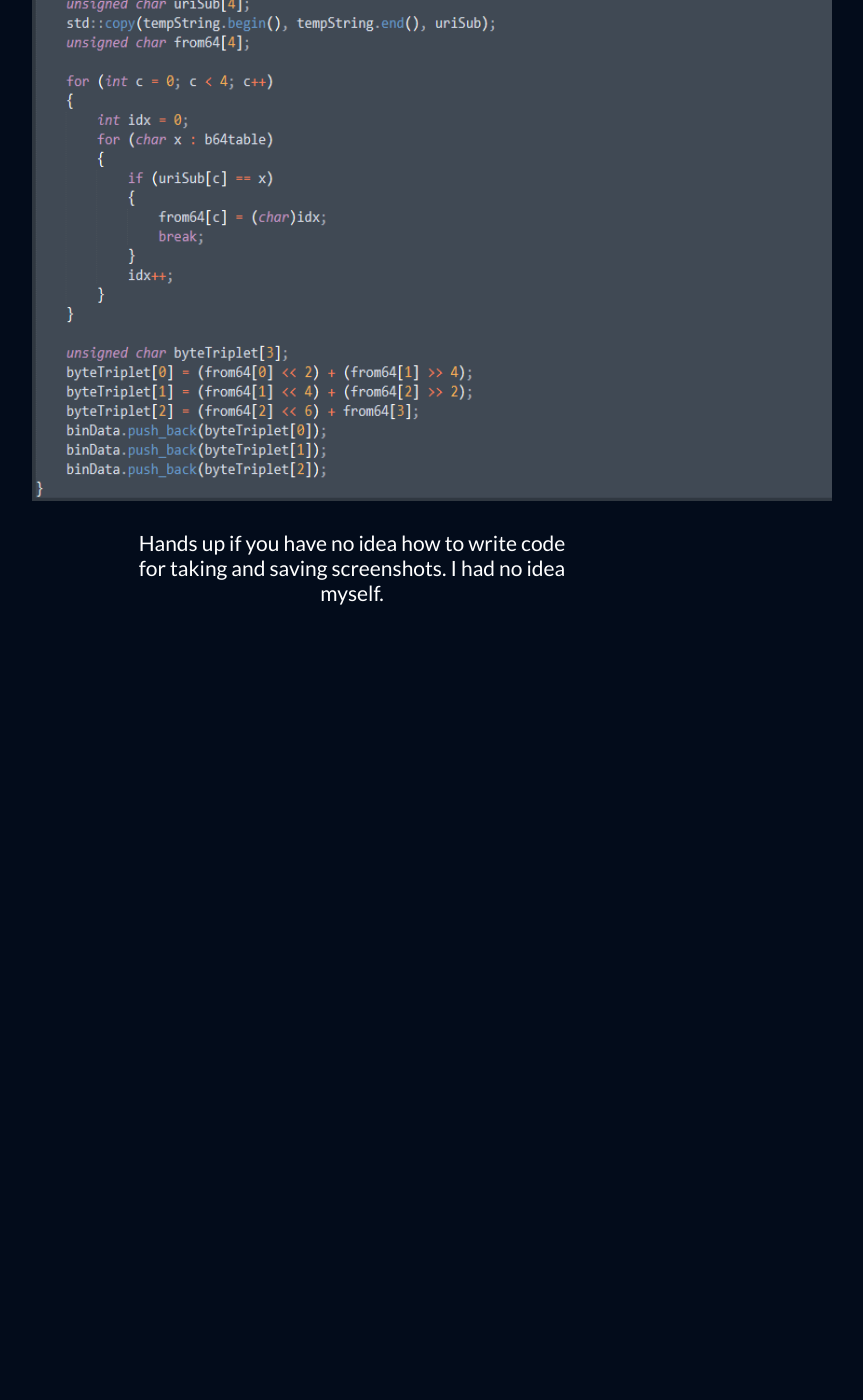
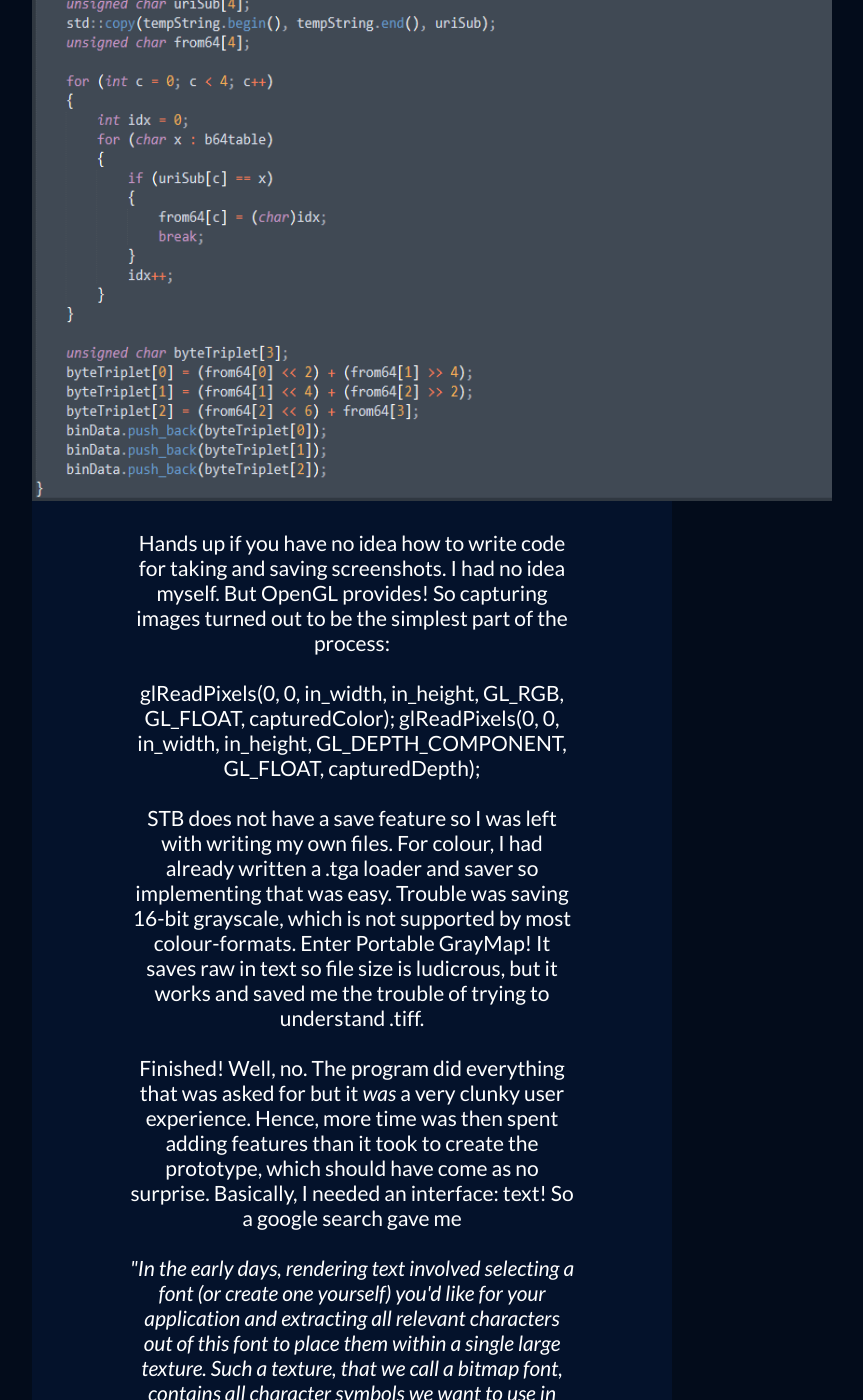
Before and after one commit to B0realian/B0realian.github.io, a Jekyll site: the page präsentation.html, which Jekyll copies as it is, in a window 1280 px wide and 1400 px high, scrolled down 4682 px. Shown: the whole window, without its empty margins (288-1151 px from the left). Built offline with Jekyll 4.4.1, drawn with Linux system fonts in a browser that asks for light colours; before the commit the page ends 5312 px from its top, so only the background shows below that; some of the changed text lies outside the part shown.

Commit message:
Update präsentation.html

```diff
--- a/präsentation.html
+++ b/präsentation.html
@@ -20,7 +20,7 @@
 	    	}
 
 	    	.std {
-	    		height: 300%;
+	    		height: 500%;
 	    		width: 50%;
 	    		margin: auto;
 	    		background-color: #04122b;
@@ -58,7 +58,42 @@
 			Creating an array of vertices from mesh data is typically straight forward. However, I did groan when I realised that the gltf-format supported data embedded as a base64 encoded string. Incidentally, this is why you should only use .gltfs with embedded data if running webGL (or another web graphics API): load time and performance takes a definite hit from decoding the data. However daunting I initially found the prospect of writing a decoder, I was surprised when my first attempt just worked. Partly, this stemmed from not having copied someone else’s decoder: I had to look up what base64 entailed which detailed some of the necessary steps (such as the base64 table) but otherwise I just wrote what I figured should be how it works.
 			<br><br></p>
 			<img src="base64.png" alt="Pic went Oops!" style="width: 800px; height: 860px;">
-			<p><br>Hands up if you have no idea how to write code for taking and saving screenshots. I had no idea myself.
+			<p><br>Hands up if you have no idea how to write code for taking and saving screenshots. I had no idea myself. But OpenGL provides! So capturing images turned out to be the simplest part of the process:
+			<br><br>
+			glReadPixels(0, 0, in_width, in_height, GL_RGB, GL_FLOAT, capturedColor);
+			glReadPixels(0, 0, in_width, in_height, GL_DEPTH_COMPONENT, GL_FLOAT, capturedDepth);
+			<br><br>
+			STB does not have a save feature so I was left with writing my own files. For colour, I had already written a .tga loader and saver so implementing that was easy. Trouble was saving 16-bit grayscale, which is not supported by most colour-formats. Enter Portable GrayMap! It saves raw in text so file size is ludicrous, but it works and saved me the trouble of trying to understand .tiff.
+			<br><br>
+			Finished! Well, no. The program did everything that was asked for but it <i>was</i> a very clunky user experience. Hence, more time was then spent adding features than it took to create the prototype, which should have come as no surprise. Basically, I needed an interface: text! So a google search gave me
+			<br><br>
+			<i>"In the early days, rendering text involved selecting a font (or create one yourself) you'd like for your application and extracting all relevant characters out of this font to place them within a single large texture. Such a texture, that we call a bitmap font, contains all character symbols we want to use in predefined regions of the texture. These character symbols of the font are known as glyphs. Each glyph has a specific region of texture coordinates associated with them. Whenever you want to render a character, you select the corresponding glyph by rendering this section of the bitmap font to a 2D quad."</i>
+			<br><br>
+			and I was like: I can do that! So I made my own bitmap using a font called Cascadia (you <i>really</i> want a monospaced font for this)
+			<br><br></p>
+			<img src="img/portfolio/M2I/bmtxt.png" alt="Pic went Oops!" style="width: 640px; height: 108px;">
+			<p><br><br>
+			then created a struct for the uv-coordinates and a map (that’s a dictionary for you C# coders out there) with the corresponding chars
+			<br><br></p>
+			<img src="cascadiamap.png" alt="Pic went Oops!" style="width: 711px; height: 490px;">
+			<p><br><br>
+			so that I could reassemble uv coordinates for the vertices in runtime.
+			<br><br></p>
+			<img src="textverts.png" alt="Pic went Oops!" style="width: 594px; height: 834px;">
+			<p><br><br>
+			Et voilá!
+			<br><br></p>
+			<img src="img/portfolio/m2i.png" alt="Pic went Oops!" style="width: 900px; height: 650px;">
+			<p><br><br>
+			But there was one problem: the font imagefile had to accompany the program, i.e. I had created a dependency. Wouldn't it be a lot nicer if I could inline the image? The reason you typically don't is because each pixel is 32 bytes so even small images inflate your program's size a lot. But I was only really interested in whether the pixel's alpha was 1 or 0, meaning I could fit a pixel in a bit, which means my image would be 256 times smaller. So I wrote a small program that fit 8 pixels per byte and wrote each byte cast as an int followed by a comma to a text file. So now I had all the data in the shape of an array and could copy it into my header.
+			<br><br></p>
+			<img src="bits.png" alt="Pic went Oops!" style="width: 517px; height: 417px;">
+			<p><br><br>
+			And this little operation led to what is possibly my proudest moment in Yrgo:
+			<br><br></p>
+			<img src="praise.png" alt="Pic went Oops!" style="width: 443px; height: 124px;">
+			<p><br><br>
+			All in all, it took me about three months to learn and write the two terrain-making programs, where roughly one month was spent on learning the OpenGL basics and writing the first program.
 			<br><br></p>
 		</div>
 	</body>
```
